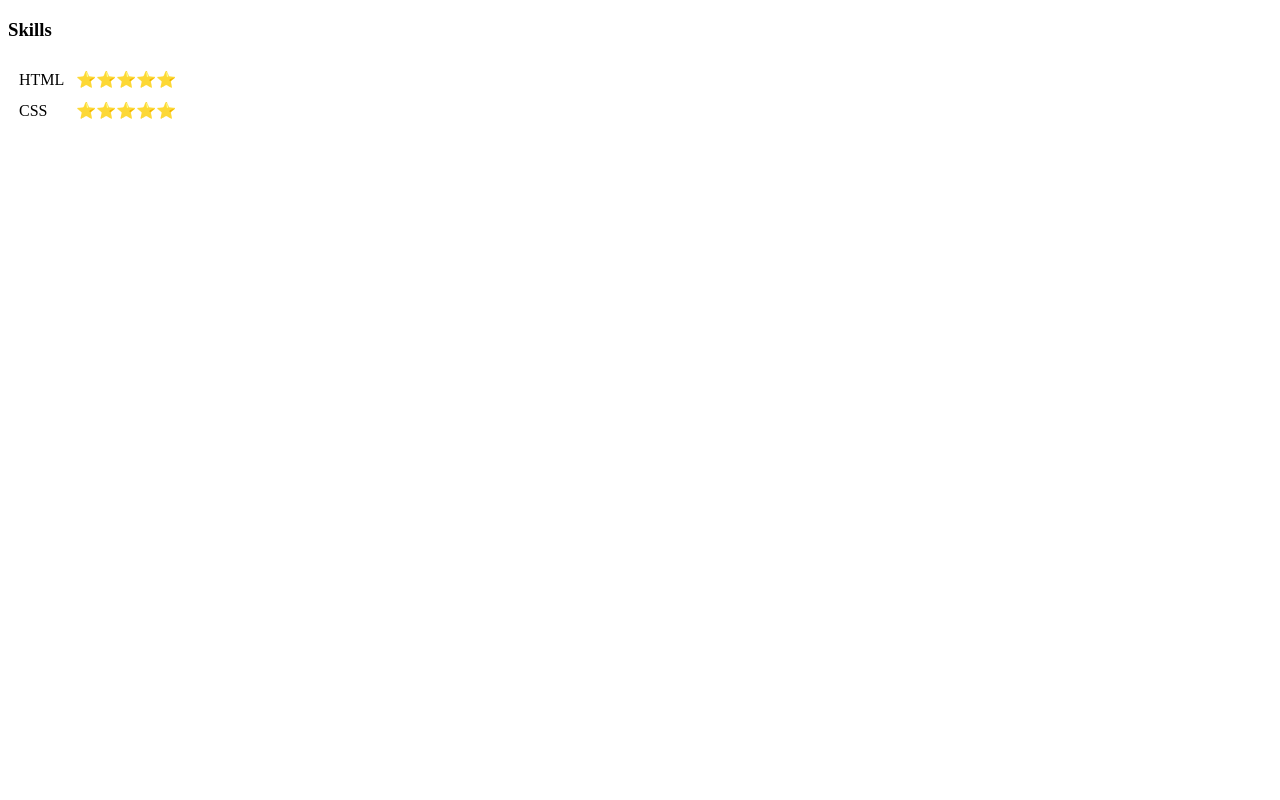
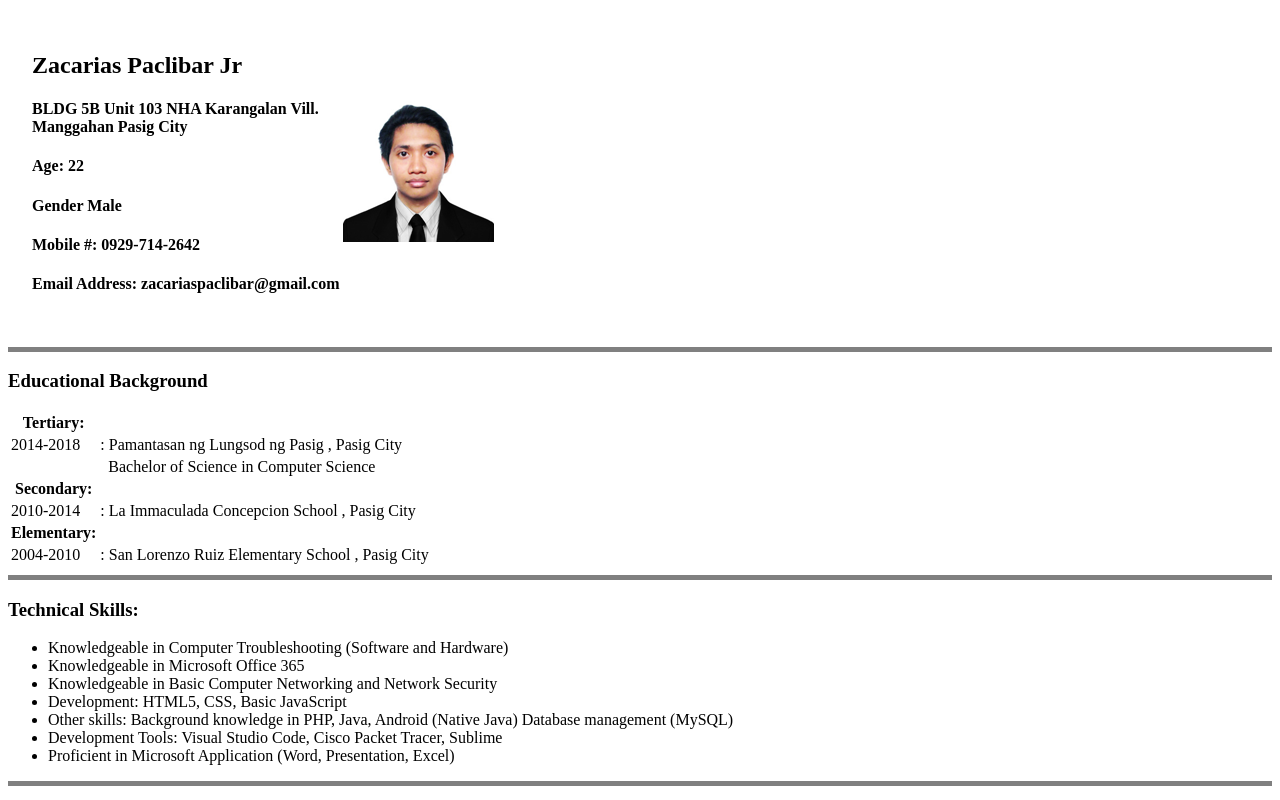
Before and after one commit to zacariaspaclibar/CV, a plain HTML site: page index.html in a window 1280 px wide. Drawn offline with Linux system fonts and the light colour scheme.

Commit message:
Update index.html

```diff
--- a/index.html
+++ b/index.html
@@ -5,16 +5,81 @@
     <title>Document</title>
 </head>
 <body>
-    <h3>Skills</h3>
-                <table cellspacing="10">
-                    <tr>
-                        <td>HTML</td>
-                        <td>⭐⭐⭐⭐⭐</td>
-                    </tr>
-                    <tr>
-                        <td> CSS</td>
-                        <td>⭐⭐⭐⭐⭐</td>
-                    </tr>
-                </table>
+    <table cellspacing="20">
+        <tbody>
+            <tr>
+                <td>
+                    <table>
+                        <tr>
+                            <td>
+                                <p><h2>Zacarias Paclibar Jr</h1></p>
+                                <p>
+                                    <h4>BLDG 5B Unit 103 NHA Karangalan Vill.<br>Manggahan Pasig City</h4>
+                                    <h4>Age: 22</h4>
+                                    <h4>Gender Male</h4>
+                                    <h4>Mobile #: 0929-714-2642</h4>
+                                    <h4>Email Address: zacariaspaclibar@gmail.com</h4>
+                                </p>
+                            </td>
+                            <td>
+                                <img src="Image/PIC.PNG">
+                            </td>
+                        </tr>
+                    </table>
+                </td>
+            </tr>
+        </tbody>
+    </table>
+    <hr size="5" noshade>
+    <h3>Educational Background</h3>
+    <table>
+        <thead>
+            <th>Tertiary:</th>
+        </thead>
+        <tbody>
+            <tr>
+                <td>2014-2018</td>
+                <td>:&nbsp;Pamantasan ng Lungsod ng Pasig , Pasig City</td>
+            </tr>
+            <tr>
+                <td>&nbsp;</td>
+                <td>&nbsp;&nbsp;Bachelor of Science in Computer Science</td>
+            </tr>
+        </tbody>
+        <thead>
+            <th>Secondary:</th>
+        </thead>
+        <tbody>
+            <tr>
+                <td>2010-2014</td>
+                <td>:&nbsp;La Immaculada Concepcion School , Pasig City</td>
+            </tr>
+        </tbody>
+        <thead>
+            <th>Elementary:</th>
+        </thead>
+        <tbody>
+            <tr>
+                <td>2004-2010</td>
+                <td>:&nbsp;San Lorenzo Ruiz Elementary School , Pasig City</td>
+            </tr>
+        </tbody>
+    </table>
+    <hr size="5" noshade>
+    <h3>Technical Skills:</h3>
+    <p>
+        <ul>
+            <li>Knowledgeable in Computer Troubleshooting (Software and Hardware)</li>
+            <li>Knowledgeable in Microsoft Office 365</li>
+            <li>Knowledgeable in Basic Computer Networking and Network Security</li>
+            <li>Development: HTML5, CSS, Basic JavaScript</li>
+            <li>Other skills: Background knowledge in PHP, Java, Android (Native Java)
+                Database management (MySQL)</li>
+            <li>Development Tools: Visual Studio Code, Cisco Packet Tracer, Sublime</li>
+            <li>Proficient in Microsoft Application (Word, Presentation, Excel)</li>
+        </ul>
+    </p>
+    <hr size="5" noshade>
+
 </body>
 </html>
```
